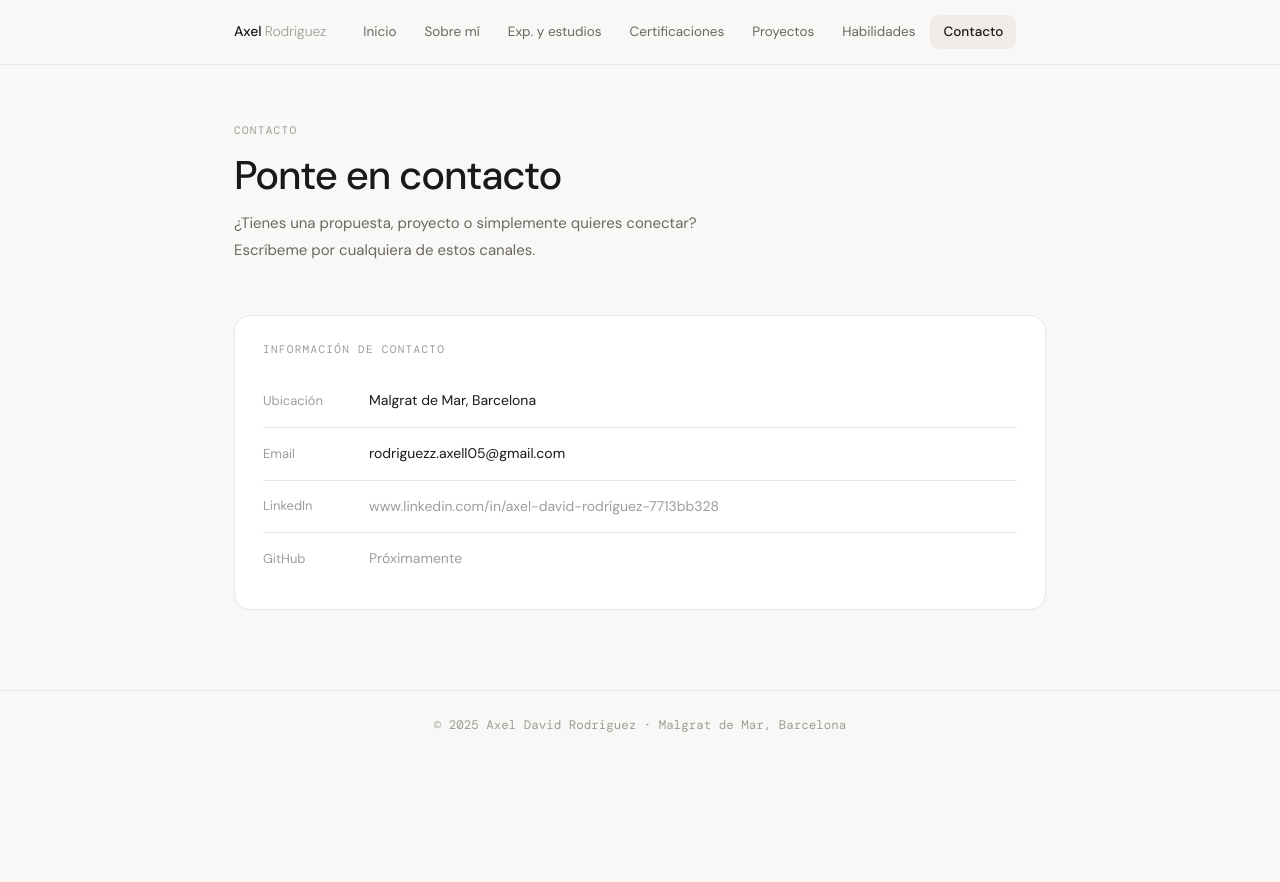
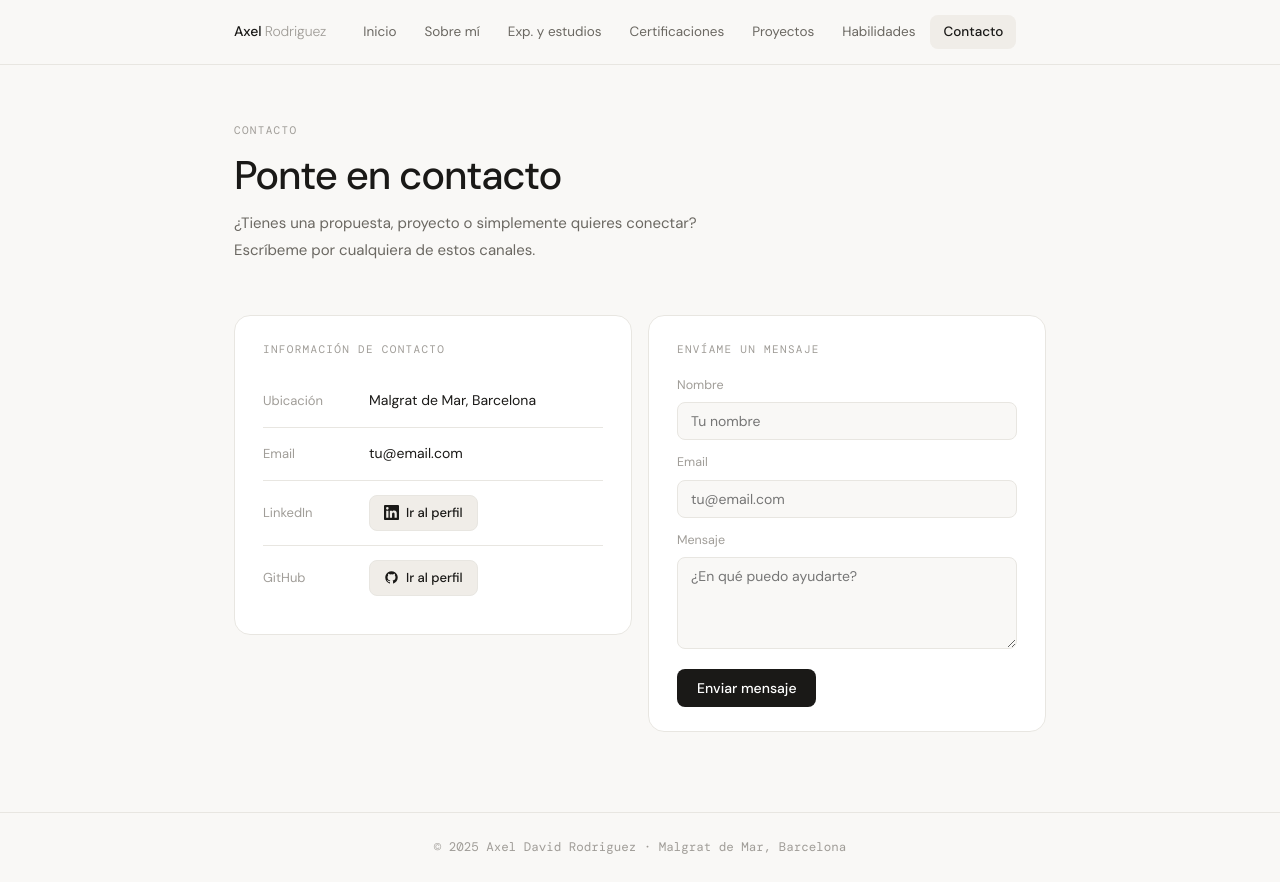
Before and after one commit to axelrodriguez5/axelrodriguez5.github.io, a plain HTML site: page contacto.html in a window 1280 px wide. Before the commit the page ends 800 px from the top, so only its background shows below. Drawn offline with nearby package versions, Linux system fonts and the light colour scheme.

Commit message:
modificacion de plantilla del portafolio 1

```diff
--- a/contacto.html
+++ b/contacto.html
@@ -47,20 +47,54 @@
         <div class="contact-row">
           <span class="contact-key">Email</span>
           <span class="contact-val">
-            <a href="mailto:tu@email.com">rodriguezz.axell05@gmail.com</a>
+            <a href="mailto:tu@email.com">tu@email.com</a>
           </span>
         </div>
 
         <div class="contact-row">
           <span class="contact-key">LinkedIn</span>
-          <span class="contact-val" style="color:var(--text-faint);">www.linkedin.com/in/axel-david-rodríguez-7713bb328</span>
+          <a href="www.linkedin.com/in/axel-david-rodríguez-7713bb328" target="_blank" rel="noopener" class="gh-btn">
+            <svg viewBox="0 0 24 24" width="15" height="15" fill="currentColor"><path d="M20.447 20.452h-3.554v-5.569c0-1.328-.027-3.037-1.852-3.037-1.853 0-2.136 1.445-2.136 2.939v5.667H9.351V9h3.414v1.561h.046c.477-.9 1.637-1.85 3.37-1.85 3.601 0 4.267 2.37 4.267 5.455v6.286zM5.337 7.433a2.062 2.062 0 01-2.063-2.065 2.064 2.064 0 112.063 2.065zm1.782 13.019H3.555V9h3.564v11.452zM22.225 0H1.771C.792 0 0 .774 0 1.729v20.542C0 23.227.792 24 1.771 24h20.451C23.2 24 24 23.227 24 22.271V1.729C24 .774 23.2 0 22.222 0h.003z"/></svg>
+            Ir al perfil
+          </a>
         </div>
 
         <div class="contact-row">
           <span class="contact-key">GitHub</span>
-          <span class="contact-val" style="color:var(--text-faint);">Próximamente</span>
+          <a href="https://github.com/axelrodriguez5" target="_blank" rel="noopener" class="gh-btn">
+            <svg viewBox="0 0 24 24" width="15" height="15" fill="currentColor"><path d="M12 2C6.477 2 2 6.484 2 12.021c0 4.428 2.865 8.184 6.839 9.504.5.092.682-.217.682-.482 0-.237-.009-.868-.013-1.703-2.782.605-3.369-1.342-3.369-1.342-.454-1.154-1.11-1.462-1.11-1.462-.908-.62.069-.608.069-.608 1.003.07 1.531 1.032 1.531 1.032.892 1.53 2.341 1.088 2.91.832.092-.647.35-1.088.636-1.338-2.22-.253-4.555-1.113-4.555-4.951 0-1.093.39-1.988 1.029-2.688-.103-.253-.446-1.272.098-2.65 0 0 .84-.27 2.75 1.026A9.564 9.564 0 0112 6.844a9.59 9.59 0 012.504.337c1.909-1.296 2.747-1.026 2.747-1.026.546 1.378.202 2.397.1 2.65.64.7 1.028 1.595 1.028 2.688 0 3.848-2.338 4.695-4.566 4.943.359.309.678.92.678 1.855 0 1.338-.012 2.419-.012 2.747 0 .268.18.579.688.481C19.138 20.2 22 16.447 22 12.021 22 6.484 17.523 2 12 2z"/></svg>
+            Ir al perfil
+          </a>
         </div>
 
+      </div>
+
+      <div class="card">
+        <p class="page-label" style="margin-bottom:16px;">Envíame un mensaje</p>
+
+        <div style="display:flex;flex-direction:column;gap:12px;">
+
+          <div>
+            <label style="font-size:12.5px;color:var(--text-faint);display:block;margin-bottom:6px;">Nombre</label>
+            <input type="text" placeholder="Tu nombre" style="width:100%;padding:9px 13px;border:1px solid var(--border);border-radius:8px;font-size:14px;font-family:inherit;background:var(--bg);color:var(--text);outline:none;transition:border-color 0.15s;" onfocus="this.style.borderColor='var(--border-strong)'" onblur="this.style.borderColor='var(--border)'" />
+          </div>
+
+          <div>
+            <label style="font-size:12.5px;color:var(--text-faint);display:block;margin-bottom:6px;">Email</label>
+            <input type="email" placeholder="tu@email.com" style="width:100%;padding:9px 13px;border:1px solid var(--border);border-radius:8px;font-size:14px;font-family:inherit;background:var(--bg);color:var(--text);outline:none;transition:border-color 0.15s;" onfocus="this.style.borderColor='var(--border-strong)'" onblur="this.style.borderColor='var(--border)'" />
+          </div>
+
+          <div>
+            <label style="font-size:12.5px;color:var(--text-faint);display:block;margin-bottom:6px;">Mensaje</label>
+            <textarea placeholder="¿En qué puedo ayudarte?" rows="4" style="width:100%;padding:9px 13px;border:1px solid var(--border);border-radius:8px;font-size:14px;font-family:inherit;background:var(--bg);color:var(--text);outline:none;resize:vertical;transition:border-color 0.15s;" onfocus="this.style.borderColor='var(--border-strong)'" onblur="this.style.borderColor='var(--border)'"></textarea>
+          </div>
+
+          <button onclick="handleSend()" style="padding:10px 20px;background:var(--text);color:#fff;border:none;border-radius:8px;font-size:14px;font-weight:500;font-family:inherit;cursor:pointer;transition:opacity 0.15s;align-self:flex-start;" onmouseover="this.style.opacity='.8'" onmouseout="this.style.opacity='1'">
+            Enviar mensaje
+          </button>
+
+          <p id="form-msg" style="font-size:13px;color:var(--text-faint);display:none;"></p>
+        </div>
       </div>
 
     </div>
@@ -72,5 +106,13 @@
   © 2025 Axel David Rodriguez · Malgrat de Mar, Barcelona
 </footer>
 
+<script>
+function handleSend() {
+  const msg = document.getElementById('form-msg');
+  msg.style.display = 'block';
+  msg.textContent = 'Nota: este formulario es de muestra. Conecta un servicio como Formspree o EmailJS para recibir mensajes reales.';
+}
+</script>
+
 </body>
 </html>
```
